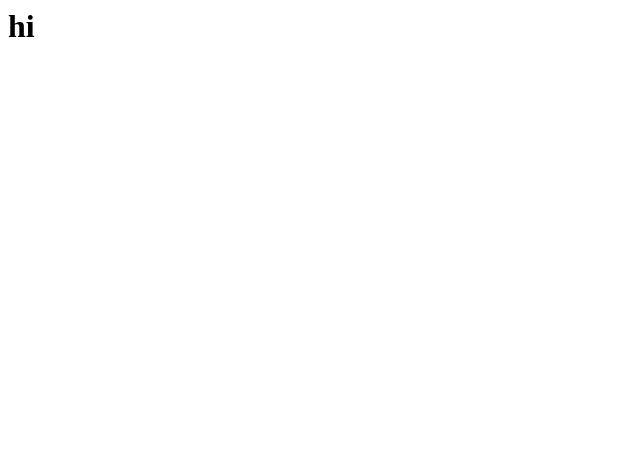
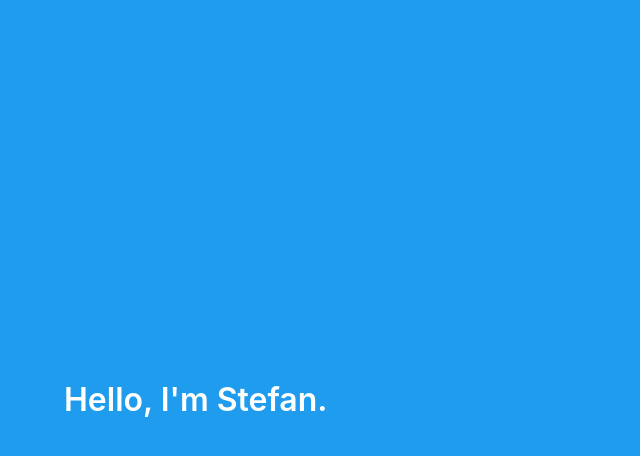
Before and after one commit to mixtaping/mixtaping.github.io, a plain HTML site: page index.html in a window 1280 px wide. Shown: the whole page, without its empty margins (0-640 px from the left). Drawn offline with nearby package versions, Linux system fonts and the light colour scheme.

Commit message:
Update index.html

```diff
--- a/index.html
+++ b/index.html
@@ -1 +1,17 @@
-<html><body><h1>hi</h1></body></html>
+<html>
+    <head>
+        <meta name="viewport" content="width=device-width, initial-scale=1">
+        <meta name="theme-color" content="">
+        <link rel="stylesheet" href="https://cdnjs.cloudflare.com/ajax/libs/bulma/0.7.5/css/bulma.min.css">
+        <script defer src="https://use.fontawesome.com/releases/v5.3.1/js/all.js"></script>
+    </head>
+    <body>
+        <section class="hero is-info is-fullheight">
+            <div class="hero-body">
+                <div class="container">
+                    <h1 class="title">Hello, I'm Stefan.</h1>
+                </div>
+            </div>
+        </section>
+    </body>
+</html>
```
